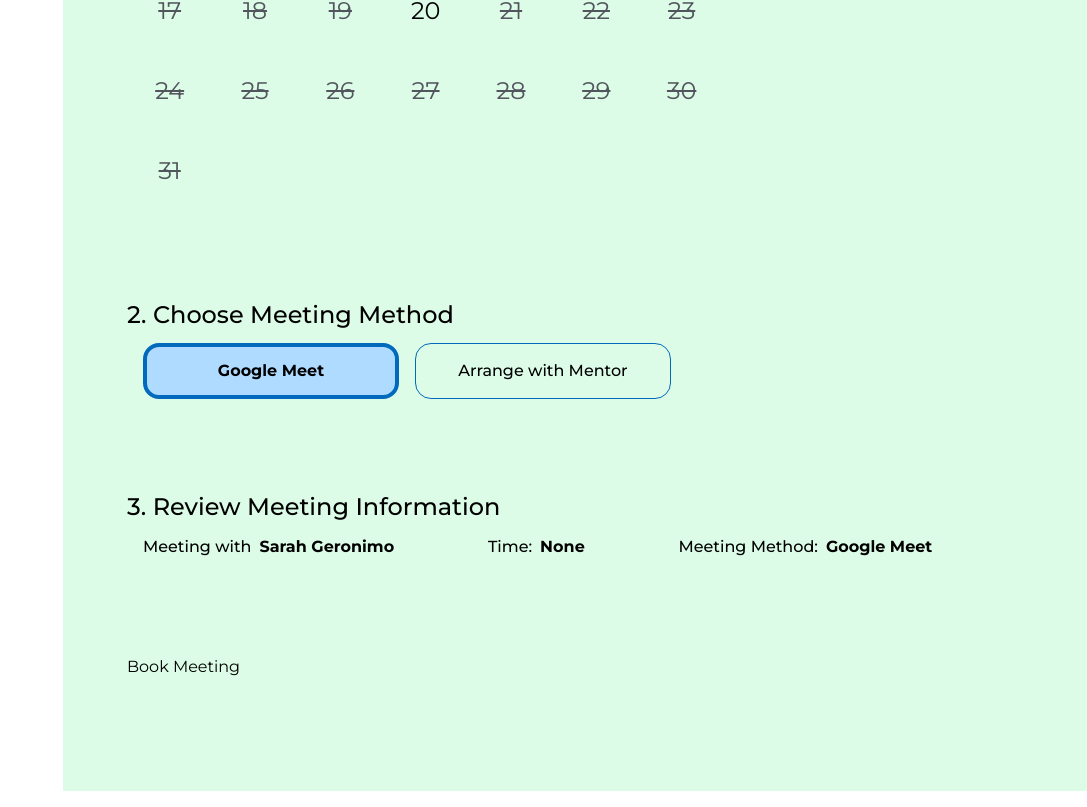
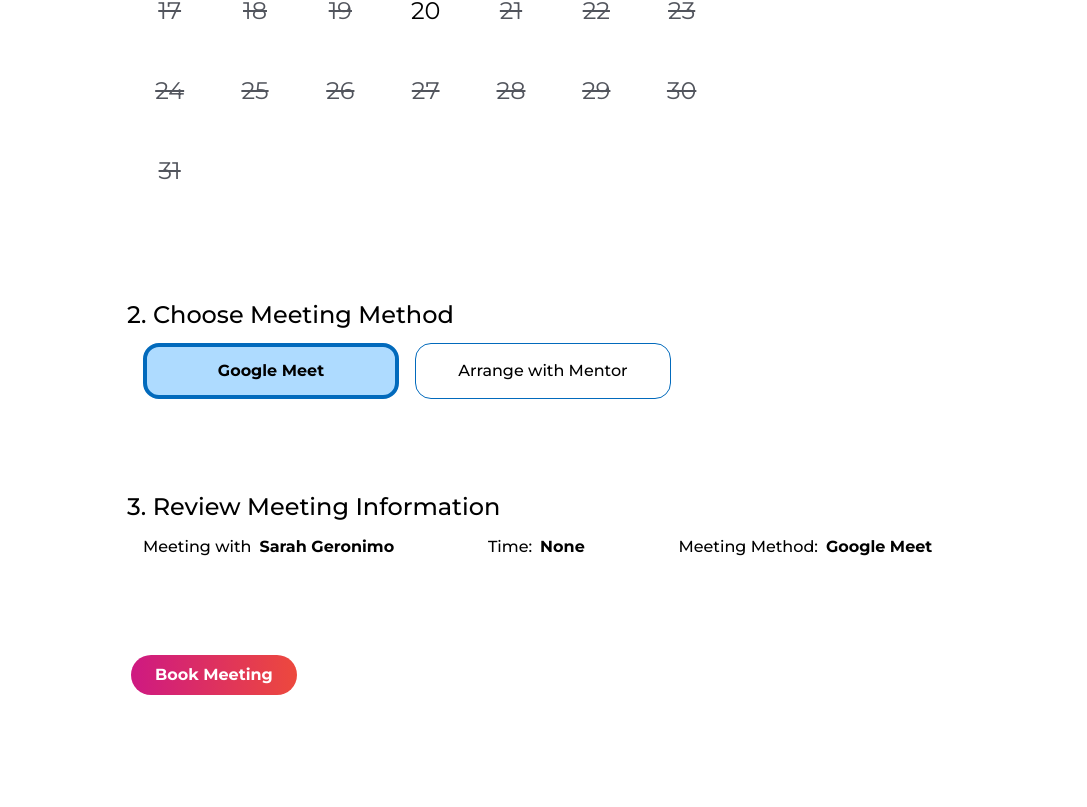
Before and after one commit to JasonXB/EF_Clone, a Next.js app: page /book-meeting/412 in a window 1280 px wide. Shown: the part 708-1515 px from the top of the page, without its empty margins (193-1280 px from the left). Built offline with nearby package versions, Linux system fonts and the light colour scheme; what tw-elements would draw is missing.

Commit message:
imported Layout without using it yet

```diff
--- a/pages/book-meeting/[id].jsx
+++ b/pages/book-meeting/[id].jsx
@@ -7,6 +7,7 @@ import Calendar from '../../src/components/calendar/Calendar';
 import TimeSlots from '../../src/components/timeSlots/TimeSlots';
 import TimeZonesDropdown from '../../src/components/timezonesDropdown/TimeZonesDropdown';
 import Button from '../../src/components/buttons/reusable-buttons';
+import Layout from '../../src/components/Layout';
 
 import { TimezoneContext } from '../../state-management/ReactContext/TimezoneContext';
 
@@ -105,7 +106,7 @@ const bookMeeting = (props) => {
       {/* --- */}
 
       {/* right side with meeting questions */}
-      <div className="bg-green-100 w-4/5 float-right h-full px-16 py-28">
+      <div className="w-4/5 float-right h-full px-16 py-28">
         <h4 className="text-primary-1 font-semibold mb-16">
           Schedule your Meeting with {name}
         </h4>
@@ -200,7 +201,7 @@ const bookMeeting = (props) => {
           </div>
           {/* ^ end of item 3 div */}
           {/* SUBMIT BUTTON------------------------------------------------- */}
-          <button>Book Meeting</button>
+          <Button variant="primary">Book Meeting</Button>
         </div>
         {/* ^ end of div that cover the items */}
       </div>
```
Also changed, not shown: 1 other file (tests, documents, lock files or other folders).
